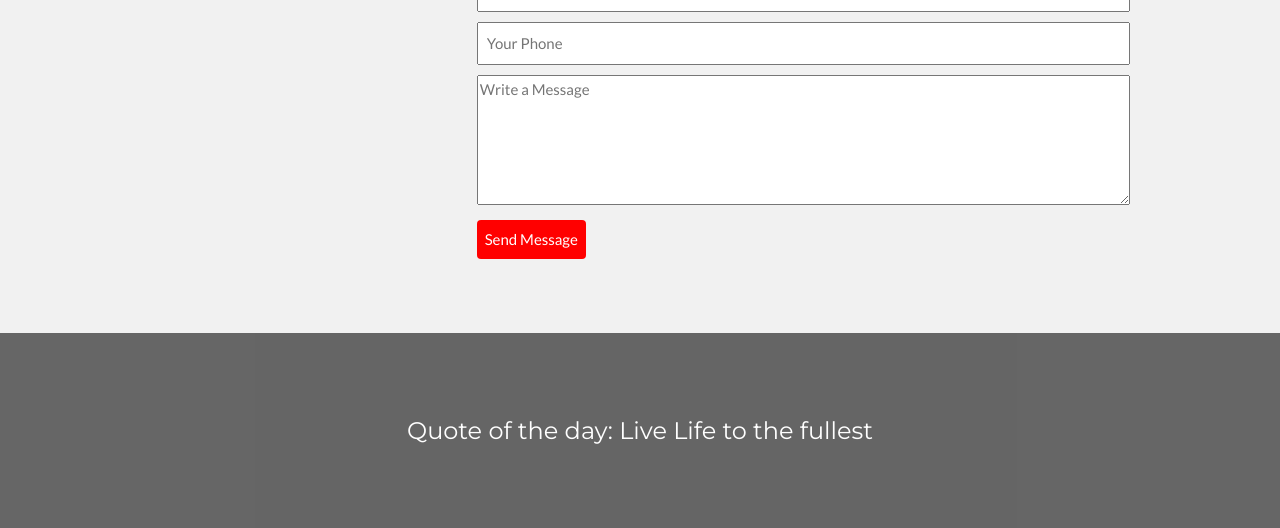
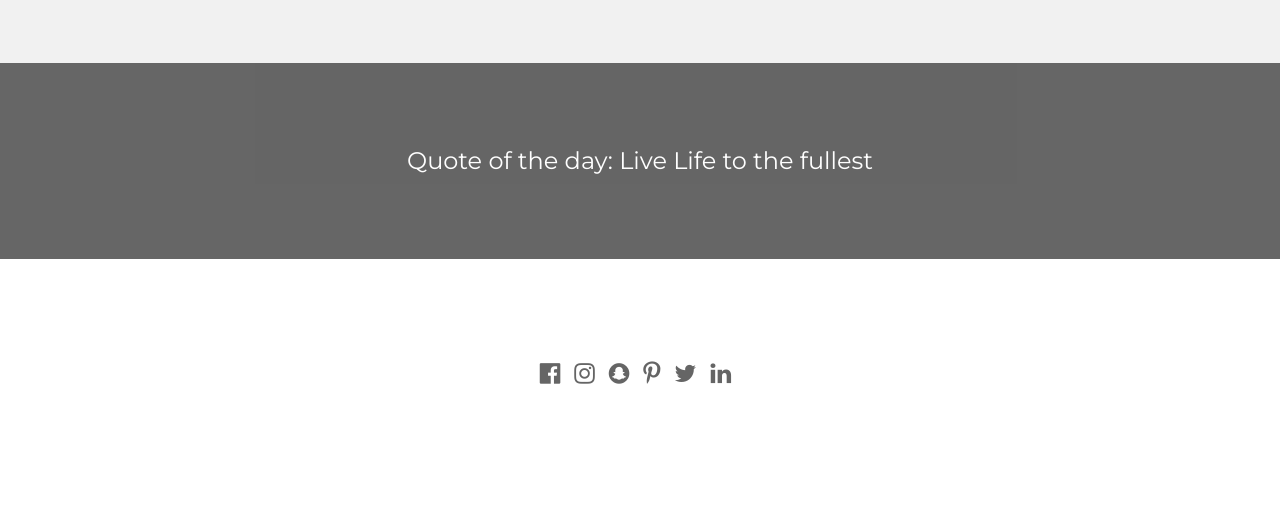
Before and after one commit to deepankarvarma/DayForce-HackX, a Django app: page /aboutal/ in a window 1280 px wide. Shown: the part 1341-1869 px from the top of the page. After the commit the page ends 1725 px from the top, so only its background shows below. Run offline with Django 3.2, Linux system fonts and the light colour scheme.

Commit message:
about complete now

```diff
--- a/dayforce/template/aboutal.html
+++ b/dayforce/template/aboutal.html
@@ -50,13 +50,13 @@ body,h1,h2,h3,h4,h5,h6 {font-family: "Lato", sans-serif}
 
 <!-- Navbar -->
 <div class="w3-top">
-  <div class="w3-bar  w3-card w3-left-align w3-large"  style="padding-left: 30.5%;">
+  <div class="w3-bar  w3-card w3-left-align w3-large"  style="padding-left: 30.5%; background-color: crimson;">
     <a class="w3-bar-item w3-button w3-hide-medium w3-hide-large w3-right w3-padding-large w3-hover-white w3-large w3-red" href="javascript:void(0);" onclick="myFunction()" title="Toggle Navigation Menu"><i class="fa fa-bars"></i></a>
     <a href="http://127.0.0.1:8000/aboutal" class="w3-bar-item w3-button w3-padding-large w3-white" >About</a>
     <a href="http://127.0.0.1:8000/homeal"  class="w3-bar-item w3-button w3-hide-small w3-padding-large w3-hover-white">Home</a>
     <a href="http://127.0.0.1:8000/calenderal" class="w3-bar-item w3-button w3-hide-small w3-padding-large w3-hover-white">Calendar</a>
     <a href="http://127.0.0.1:8000/scheduleal" class="w3-bar-item w3-button w3-hide-small w3-padding-large w3-hover-white">Schedule</a>
-    <a href="http://127.0.0.1:8000/moreal" class="w3-bar-item w3-button w3-hide-small w3-padding-large w3-hover-white">More</a>
+    <a href="http://127.0.0.1:8000/more" class="w3-bar-item w3-button w3-hide-small w3-padding-large w3-hover-white">More</a>
   </div>
 
   <!-- Navbar on small screens -->
@@ -82,15 +82,17 @@ body,h1,h2,h3,h4,h5,h6 {font-family: "Lato", sans-serif}
     <div class="w3-content">
       <div class="w3-twothird">
         <h1>Our Aim</h1>
-      <h5 class="w3-padding-32">Lorem ipsum dolor sit amet, consectetur adipiscing elit, sed do eiusmod tempor incididunt ut labore et dolore magna aliqua. Ut enim ad minim veniam, quis nostrud exercitation ullamco laboris nisi ut aliquip ex ea commodo consequat.</h5>
+        <h5 style="padding: 18px 0px ;">An aim is where the business wants to go in the future, its goals. It is a statement of purpose, e.g. we want to grow the business into Europe.
 
-      <p class="w3-text-grey">Lorem ipsum dolor sit amet, consectetur adipiscing elit, sed do eiusmod tempor incididunt ut labore et dolore magna aliqua. Ut enim ad minim veniam, quis nostrud exercitation ullamco laboris nisi ut aliquip ex ea commodo consequat. Excepteur sint
-        occaecat cupidatat non proident, sunt in culpa qui officia deserunt mollit anim id est laborum consectetur adipiscing elit, sed do eiusmod tempor incididunt ut labore et dolore magna aliqua. Ut enim ad minim veniam, quis nostrud exercitation ullamco
-        laboris nisi ut aliquip ex ea commodo consequat.</p>
+          Business objectives are the stated, measurable targets of how to achieve business aims. </h5>
+
+        <p class="w3-text-grey">A mission statement sets out the business vision and values that enables employees, managers, customers and even suppliers to understand the underlying basis for the actions of the business.
+          Objectives give the business a clearly defined target. Plans can then be made to achieve these targets. This can motivate the employees. It also enables the business to measure the progress towards to its stated aims.
+        </p>
       </div>
 
       <div class="w3-third w3-center">
-      <i class="fa fa-anchor w3-padding-64 w3-text-red"></i>
+        <img src="https://www.vertexacc.com/wp-content/uploads/2018/10/aim.jpg" alt="" style="padding: 20px; width: 140%;">
       </div>
     </div>
   </div>
@@ -99,34 +101,18 @@ body,h1,h2,h3,h4,h5,h6 {font-family: "Lato", sans-serif}
   <div class="w3-row-padding w3-light-grey w3-padding-64 w3-container">
     <div class="w3-content">
       <div class="w3-third w3-center">
-      <i class="fa fa-coffee w3-padding-64 w3-text-red w3-margin-right"></i>
+        <img src="http://www.coca-colaindia.com/content/dam/journey/in/en/private/faqs/contact-us2.jpg" alt="" style="padding: 0px; width: 140%;">
       </div>
 
-    <div class="w3-twothird">
-      <h1>Contact Us</h1>
+      <div class="w3-twothird" >
+        <h1 style="padding-left: 180px;">Contact Us</h1>
       <!--<h5 class="w3-padding-32">Lorem ipsum dolor sit amet, consectetur adipiscing elit, sed do eiusmod tempor incididunt ut labore et dolore magna aliqua. Ut enim ad minim veniam, quis nostrud exercitation ullamco laboris nisi ut aliquip ex ea commodo consequat.</h5>-->
       <div class="site-contact-details">
-        <p><i class="fa fa-envelope"></i> Email: <span class="innerlink">satwikdpshrit@gmail.com</span></p>
-        <p><i class="fa fa-phone"></i> Phone: <span class="innerlink">9872004521</span></p>
+          <p><i class="fa fa-envelope" style="padding-left: 200px;"></i> Email: <span class="innerlink">demo@gmail.com</span></p>
+          <p><i class="fa fa-phone" style="padding-left: 200px;"></i> Phone: <span class="innerlink">9872004521</span></p>
       </div>
-    <form action="" class="site-form">
-        <h3 class="mb-5">Get In Touch</h3>
-        <div class="form-group">
-            <input type="text" class="form-control px-3 py-4" placeholder="Your Name" required>
-        </div>
-        <div class="form-group">
-            <input type="email" class="form-control px-3 py-4" placeholder="Your Email" required>
-        </div>
-        <div class="form-group">
-            <input type="email" class="form-control px-3 py-4" placeholder="Your Phone" required>
-        </div>
-        <div class="form-group mb-5">
-            <textarea class="form-control px-3 py-4"cols="30" rows="10" placeholder="Write a Message" required></textarea>
-        </div>
-        <div class="form-group">
-            <input type="submit" class="btn btn-primary  px-4 py-3" value="Send Message">
-        </div>
-    </form>
+      <br><br><br><br>
+
 
       </div>
     </div>
--- a/dayforce/template/calender.html
+++ b/dayforce/template/calender.html
@@ -19,13 +19,13 @@
 
   <body>
     <div class="w3-top navbar navbar-inner ">
-      <div class="w3-bar  w3-card w3-left-align w3-large " style="padding-left: 30.5%;">
+      <div class="w3-bar  w3-card w3-left-align w3-large " style="padding-left: 30.5%; background-color: crimson;">
         <a class="w3-bar-item w3-button w3-hide-medium w3-hide-large w3-right w3-padding-large w3-hover-white w3-large w3-red" href="javascript:void(0);" onclick="myFunction()" title="Toggle Navigation Menu"  ><i class="fa fa-bars"></i></a>
         <a href="http://127.0.0.1:8000/calender" class="w3-bar-item w3-button w3-padding-large w3-white">Calendar</a>
         <a href="http://127.0.0.1:8000/home"  class="w3-bar-item w3-button w3-hide-small w3-padding-large w3-hover-white">Home</a>
         <a href="http://127.0.0.1:8000/about" class="w3-bar-item w3-button w3-hide-small w3-padding-large w3-hover-white">About</a>
         <a href="http://127.0.0.1:8000/schedule" class="w3-bar-item w3-button w3-hide-small w3-padding-large w3-hover-white">Schedule</a>
-        <a href="http://127.0.0.1:8000/more" class="w3-bar-item w3-button w3-hide-small w3-padding-large w3-hover-white">More</a>
+        <a href="http://127.0.0.1:8000/login" class="w3-bar-item w3-button w3-hide-small w3-padding-large w3-hover-white">More</a>
       </div>
 
       <!-- Navbar on small screens -->
--- a/dayforce/template/calenderal.html
+++ b/dayforce/template/calenderal.html
@@ -19,13 +19,13 @@
 
   <body>
     <div class="w3-top navbar navbar-inner ">
-      <div class="w3-bar w3-card w3-left-align w3-large " style="padding-left: 30.5%;">
+      <div class="w3-bar w3-card w3-left-align w3-large " style="padding-left: 30.5%; background-color: crimson;">
         <a class="w3-bar-item w3-button w3-hide-medium w3-hide-large w3-right w3-padding-large w3-hover-white w3-large w3-red" href="javascript:void(0);" onclick="myFunction()" title="Toggle Navigation Menu"  ><i class="fa fa-bars"></i></a>
         <a href="http://127.0.0.1:8000/calenderal" class="w3-bar-item w3-button w3-padding-large w3-white">Calendar</a>
         <a href="http://127.0.0.1:8000/homeal"  class="w3-bar-item w3-button w3-hide-small w3-padding-large w3-hover-white">Home</a>
         <a href="http://127.0.0.1:8000/aboutal" class="w3-bar-item w3-button w3-hide-small w3-padding-large w3-hover-white">About</a>
         <a href="http://127.0.0.1:8000/scheduleal" class="w3-bar-item w3-button w3-hide-small w3-padding-large w3-hover-white">Schedule</a>
-        <a href="http://127.0.0.1:8000/moreal" class="w3-bar-item w3-button w3-hide-small w3-padding-large w3-hover-white">More</a>
+        <a href="http://127.0.0.1:8000/more" class="w3-bar-item w3-button w3-hide-small w3-padding-large w3-hover-white">More</a>
       </div>
 
       <!-- Navbar on small screens -->
--- a/dayforce/template/login.html
+++ b/dayforce/template/login.html
@@ -5,7 +5,7 @@
     <link rel="stylesheet" href="../static/css/register.css">
   </head>
   <body background="https://www.noupe.com/wp-content/uploads/2017/10/bubblydefault.gif" style="background-size: cover; background-repeat: no-repeat;">
-    <form method="POST"  class="container center" style="width: 33%; padding: 40px; top: 50%; left: 50%;">
+    <form method="POST"  class="container center" style="width: 33%; padding: 30px; padding-top: 20px; top: 50%; left: 50%;">
     <h1 class="main_head">Employee Login</h1>
 <hr>
 
--- a/dayforce/template/more.html
+++ b/dayforce/template/more.html
@@ -32,7 +32,7 @@
 
   <body>
     <div class="w3-top">
-      <div class="w3-bar  w3-card w3-left-align w3-large " style="padding-left: 30.5%;">
+      <div class="w3-bar  w3-card w3-left-align w3-large " style="padding-left: 30.5%; background-color: crimson;">
         <a class="w3-bar-item w3-button w3-hide-medium w3-hide-large w3-right w3-padding-large w3-hover-white w3-large w3-red" href="javascript:void(0);" onclick="myFunction()" title="Toggle Navigation Menu"><i class="fa fa-bars"></i></a>
         <a href="http://127.0.0.1:8000/more" class="w3-bar-item w3-button w3-padding-large w3-white">More Services</a>
         <a href="http://127.0.0.1:8000/home"  class="w3-bar-item w3-button w3-hide-small w3-padding-large w3-hover-white">Home</a>
--- a/dayforce/template/scheduleal.html
+++ b/dayforce/template/scheduleal.html
@@ -18,13 +18,13 @@
 
  <body>
   <div class="w3-top">
-    <div class="w3-bar w3-card w3-left-align w3-large  " style="padding-left: 30.5%;">
+    <div class="w3-bar w3-card w3-left-align w3-large  " style="padding-left: 30.5%; background-color: crimson;">
       <a class="w3-bar-item w3-button w3-hide-medium w3-hide-large w3-right w3-padding-large w3-hover-white w3-large w3-red" href="javascript:void(0);" onclick="myFunction()" title="Toggle Navigation Menu"><i class="fa fa-bars"></i></a>
       <a href="http://127.0.0.1:8000/scheduleal" class="w3-bar-item w3-button w3-padding-large w3-white">Schedule</a>
       <a href="http://127.0.0.1:8000/homeal"  class="w3-bar-item w3-button w3-hide-small w3-padding-large w3-hover-white">Home</a>
       <a href="http://127.0.0.1:8000/aboutal" class="w3-bar-item w3-button w3-hide-small w3-padding-large w3-hover-white">About</a>
       <a href="http://127.0.0.1:8000/calenderal" class="w3-bar-item w3-button w3-hide-small w3-padding-large w3-hover-white">Calendar</a>
-      <a href="http://127.0.0.1:8000/moreal" class="w3-bar-item w3-button w3-hide-small w3-padding-large w3-hover-white">More</a>
+      <a href="http://127.0.0.1:8000/more" class="w3-bar-item w3-button w3-hide-small w3-padding-large w3-hover-white">More</a>
     </div>
 
     <!-- Navbar on small screens -->
```
Also changed, not shown: dayforce/template/about.html (+10 -26 lines), dayforce/template/schedule.html (+4 -4 lines). Lines whose indentation alone changed are shown as unchanged.
